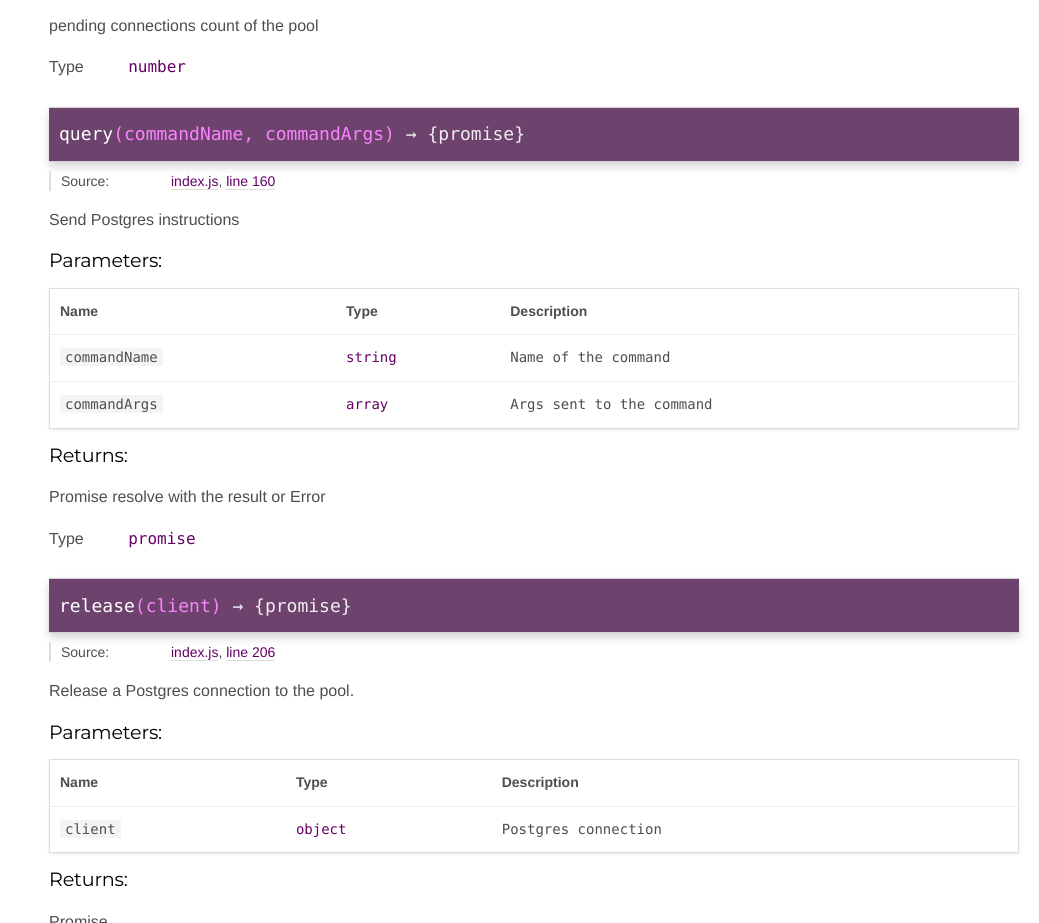
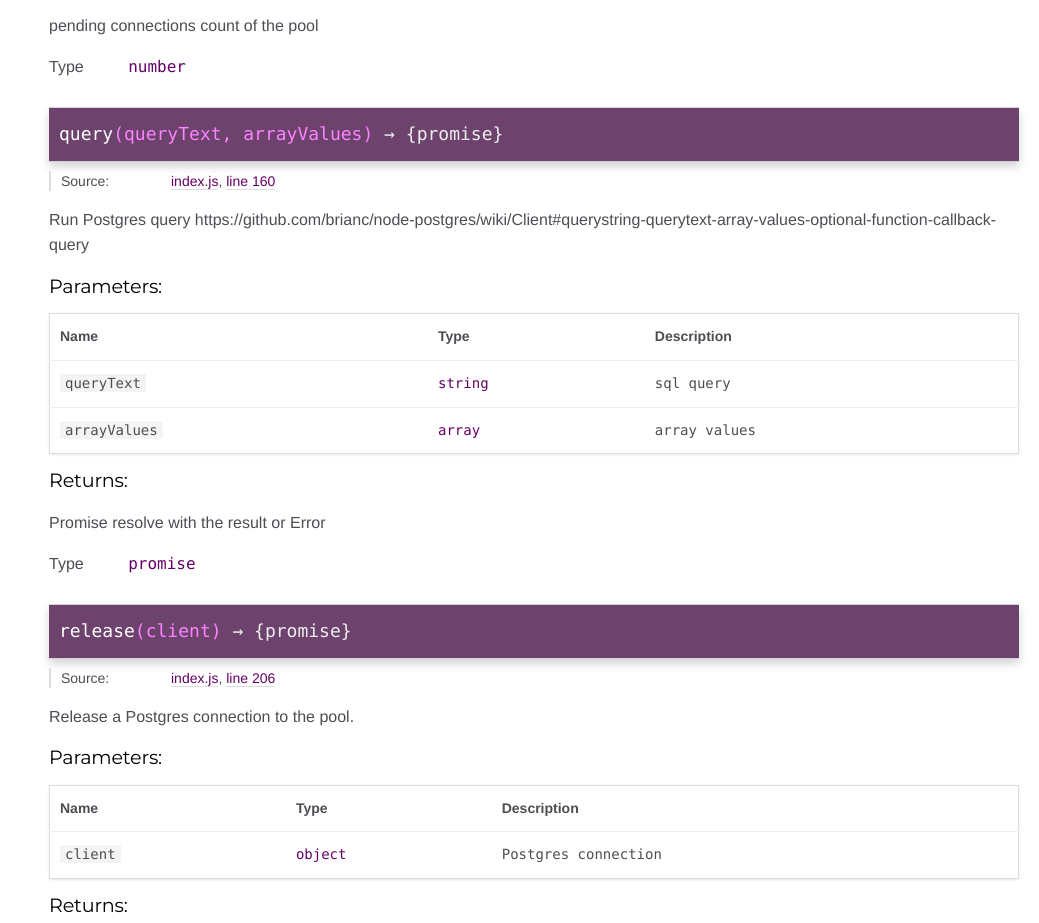
Before and after one commit to pasupulaphani/node-pg-connection-pool, a website: page docs/PgPool.html in a window 1280 px wide. Shown: the part 3563-4486 px from the top of the page, without its empty margins (241-1280 px from the left). Drawn offline with Linux system fonts and the light colour scheme.

Commit message:
docs cmit prepublish

```diff
--- a/docs/PgPool.html
+++ b/docs/PgPool.html
@@ -1416,7 +1416,7 @@
 
 
 
-    <h4 class="name" id="query"><span class="type-signature"></span>query<span class="signature">(commandName, commandArgs)</span><span class="type-signature"> &rarr; {promise}</span></h4>
+    <h4 class="name" id="query"><span class="type-signature"></span>query<span class="signature">(queryText, arrayValues)</span><span class="type-signature"> &rarr; {promise}</span></h4>
 
 
 
@@ -1468,7 +1468,7 @@
 
 
 <div class="description">
-    <p>Send Postgres instructions</p>
+    <p>Run Postgres query https://github.com/brianc/node-postgres/wiki/Client#querystring-querytext-array-values-optional-function-callback-query</p>
 </div>
 
 
@@ -1506,7 +1506,7 @@
 
         <tr>
 
-                <td class="name"><code>commandName</code></td>
+                <td class="name"><code>queryText</code></td>
 
 
             <td class="type">
@@ -1522,14 +1522,14 @@
 
 
 
-            <td class="description last"><p>Name of the command</p></td>
+            <td class="description last"><p>sql query</p></td>
         </tr>
 
 
 
         <tr>
 
-                <td class="name"><code>commandArgs</code></td>
+                <td class="name"><code>arrayValues</code></td>
 
 
             <td class="type">
@@ -1545,7 +1545,7 @@
 
 
 
-            <td class="description last"><p>Args sent to the command</p></td>
+            <td class="description last"><p>array values</p></td>
         </tr>
 
 
```
Also changed, not shown: docs/index.html (+3 -2 lines), docs/index.js.html (+5 -5 lines).
